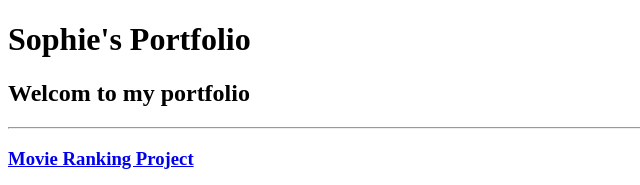
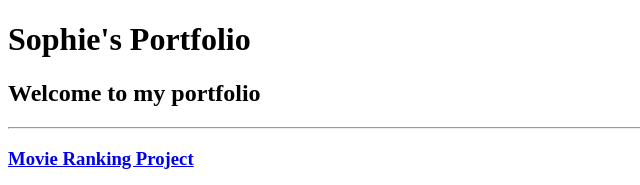
Before and after one commit to sophie-g-1/html-portfolio, a plain HTML site: page index.html in a window 1280 px wide. Shown: the top 185 px of the page, 0-640 px from the left. Drawn offline with Linux system fonts and the light colour scheme.

Commit message:
Update index.html

```diff
--- a/index.html
+++ b/index.html
@@ -7,7 +7,7 @@
 
   <body>
     <h1>Sophie's Portfolio</h1>
-    <h2>Welcom to my portfolio</h2>
+    <h2>Welcome to my portfolio</h2>
     <hr />
     <h3><a href="./public/movie-ranking.html">Movie Ranking Project</a></h3>
     <img
```
